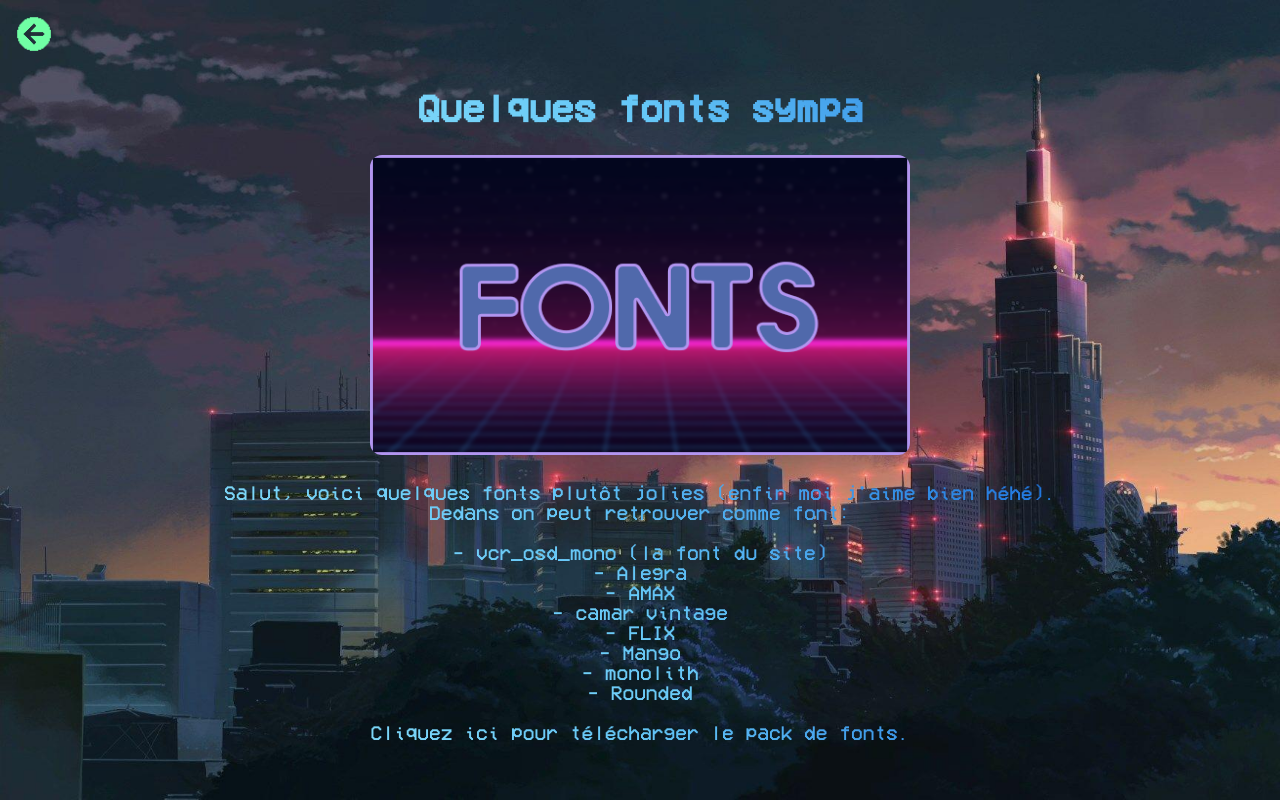
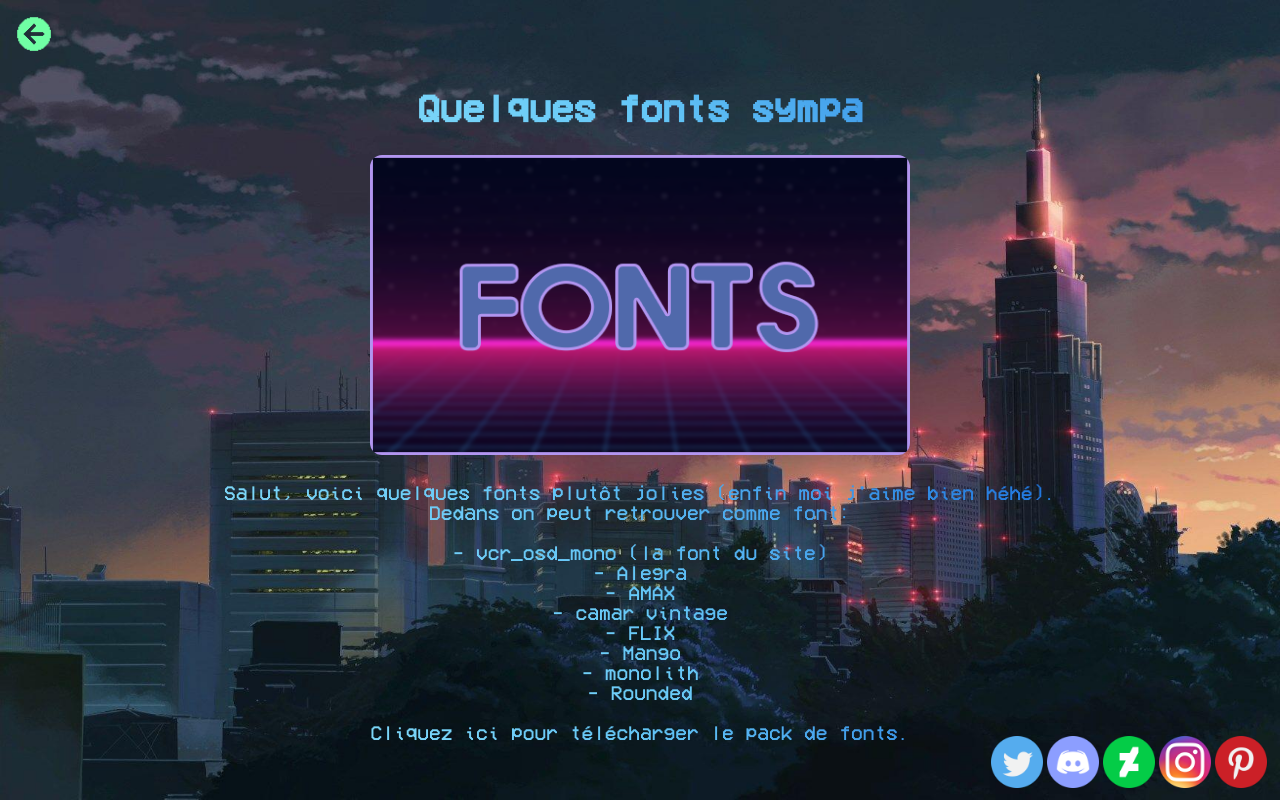
Before and after one commit to Azkaros/Nagito, a plain HTML site: page projets/fonts.html in a window 1280 px wide. Drawn offline with Linux system fonts and the light colour scheme.

Commit message:
Update fonts.html

```diff
--- a/projets/fonts.html
+++ b/projets/fonts.html
@@ -17,3 +17,11 @@
     <p class = "msg"> Cliquez <a href="../ressources/Fonts.rar" download="Fonts.rar">ici</a> pour télécharger le pack de fonts.
   </center>
 </body>
+<footer class="fin">
+	<a href="https://twitter.com/sltcniko" target="_blank"><image src="../icons/social/twitter.png" class="socialnetworklogo"></a>
+	<a href="https://discord.gg/PeRjhJa" target="_blank"><image src="../icons/social/discord.png" class="socialnetworklogo"></a>
+	<a href="https://www.deviantart.com/azkaros" target="_blank"><image src="../icons/social/deviantart.png" class="socialnetworklogo"></a>
+	<a href="https://www.instagram.com/sltcniko" target="_blank"><image src="../icons/social/instagram.png" class="socialnetworklogo"></a>
+	<a href="https://www.pinterest.fr/NikoTheNeko/" target="_blank"><image src="../icons/social/pinterest.png" class="socialnetworklogo"></a>
+</footer>
+</html>
```
